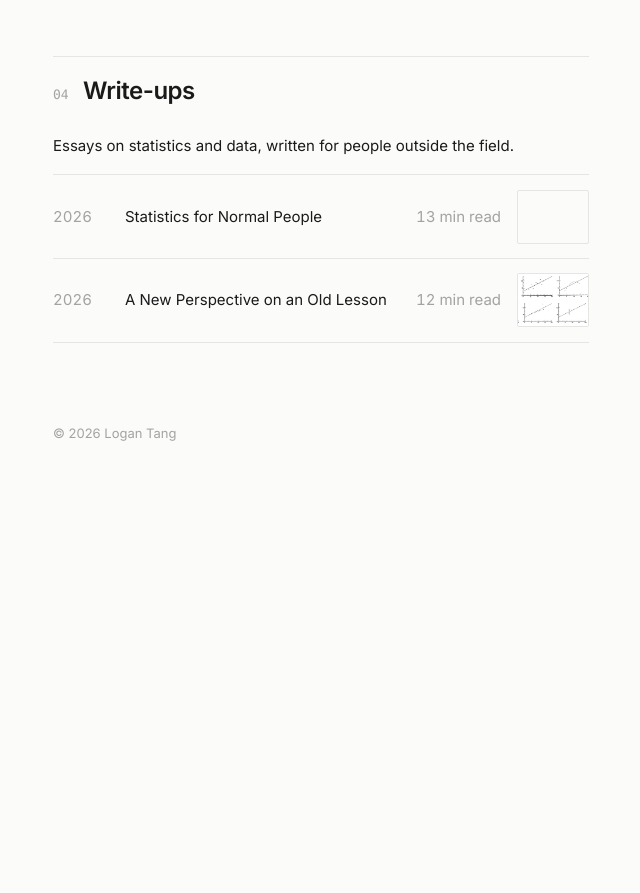
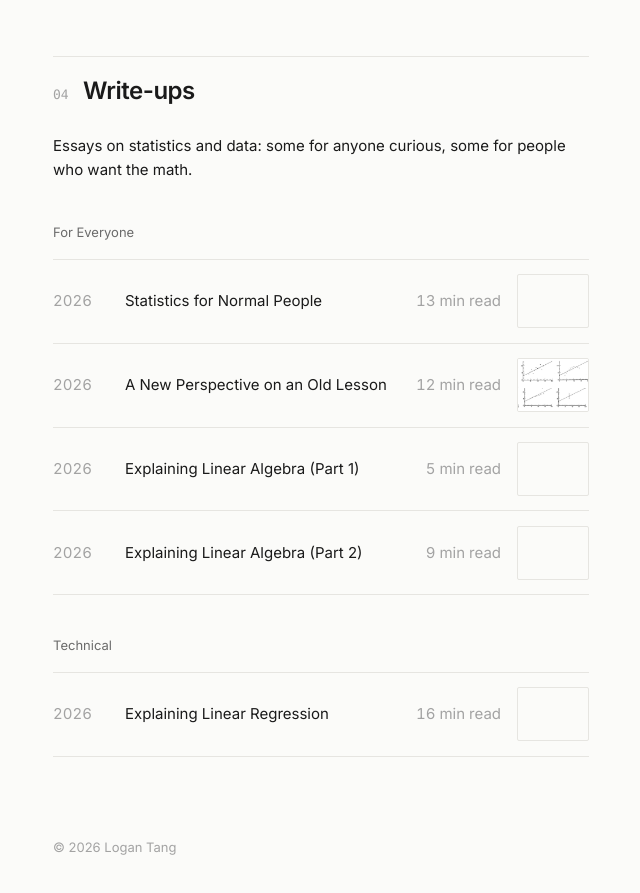
Before and after one commit to logtang/portfolio, a plain HTML site: page index.html in a window 1280 px wide. Shown: the part 2220-3113 px from the top of the page, without its empty margins (319-959 px from the left). Before the commit the page ends 2712 px from the top, so only its background shows below. Drawn offline with Linux system fonts and the light colour scheme.

Commit message:
added: links to the new articles

```diff
--- a/index.html
+++ b/index.html
@@ -168,11 +168,12 @@
       <section id="writeups">
         <h2 class="section-head"><span class="num">04</span>Write-ups</h2>
         <p>
-          Essays on statistics and data, written for people outside the field.
+          Essays on statistics and data: some for anyone curious, some for people who want the math.
         </p>
 
         <!-- Thumbnails sit at the end of each <li>; images live in media/thumbs/ (4:3, ~480×360).
              An inline <svg> also works as a stand-in until a photo exists. -->
+        <h3>For Everyone</h3>
         <ul class="index">
           <li>
             <span class="year">2026</span>
@@ -191,6 +192,37 @@
             <span class="readtime" data-src="writeups/new-perspective-on-an-old-lesson.html">12 min read</span>
             <a class="thumb" href="writeups/new-perspective-on-an-old-lesson.html" tabindex="-1" aria-hidden="true">
               <img src="media/thumbs/new-perspective-on-an-old-lesson.jpg" alt="" width="480" height="360" loading="lazy">
+            </a>
+          </li>
+          <li>
+            <span class="year">2026</span>
+            <span>
+              <a href="writeups/explaining-linear-algebra-part1.html">Explaining Linear Algebra (Part 1)</a>
+            </span>
+            <span class="readtime" data-src="writeups/explaining-linear-algebra-part1.html">5 min read</span>
+            <a class="thumb" href="writeups/explaining-linear-algebra-part1.html" tabindex="-1" aria-hidden="true">
+            </a>
+          </li>
+          <li>
+            <span class="year">2026</span>
+            <span>
+              <a href="writeups/explaining-linear-algebra-part2.html">Explaining Linear Algebra (Part 2)</a>
+            </span>
+            <span class="readtime" data-src="writeups/explaining-linear-algebra-part2.html">9 min read</span>
+            <a class="thumb" href="writeups/explaining-linear-algebra-part2.html" tabindex="-1" aria-hidden="true">
+            </a>
+          </li>
+        </ul>
+
+        <h3>Technical</h3>
+        <ul class="index">
+          <li>
+            <span class="year">2026</span>
+            <span>
+              <a href="writeups/explaining-linear-regression.html">Explaining Linear Regression</a>
+            </span>
+            <span class="readtime" data-src="writeups/explaining-linear-regression.html">16 min read</span>
+            <a class="thumb" href="writeups/explaining-linear-regression.html" tabindex="-1" aria-hidden="true">
             </a>
           </li>
         </ul>
```
Also changed, not shown: 1 other file.
